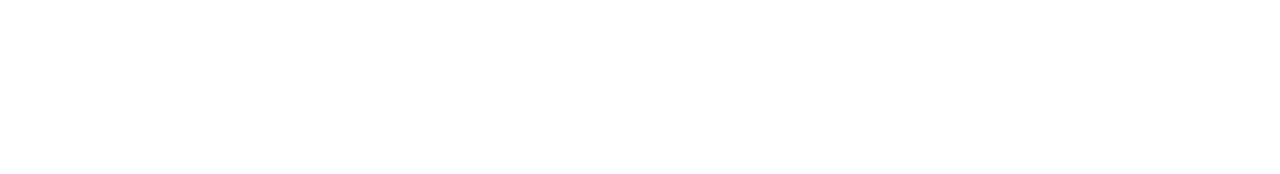
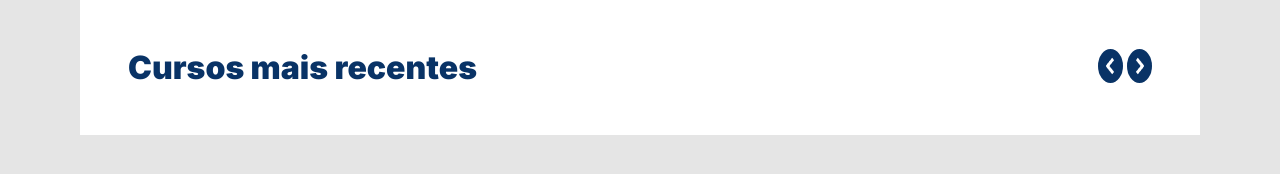
Before and after one commit to CassiaSotolani/carroussel, a plain HTML site: page index.html in a window 1280 px wide. Drawn offline with Linux system fonts and the light colour scheme.

Commit message:
Criando estrutura e style da section e cabeçalho

```diff
--- a/css/style.css
+++ b/css/style.css
@@ -10,3 +10,35 @@
     margin: 0;
     padding: 0;
 }
+
+.container {
+    width: 100vw;
+    height: 100vh;
+    background-color: var(--cor-de-fundo);
+}
+
+.container__section {
+    max-width: 1024px;
+    margin: 0 auto;
+    background-color: var(--cor-branca);
+    padding: 3rem;
+}
+
+.container__section-cabecalho {
+    display: flex;
+    justify-content: space-between;
+    align-items: center;
+}
+
+.container__section-cabecalho-titulo {
+    color: var(--cor-azul-forte);
+    font-family: var(--font-padrao);
+    font-weight: 900;
+    font-size: 2rem;
+}
+
+.container__section-cabecalho-setas {
+    background-color: var(--cor-azul-forte);
+    padding: 0.5rem;
+    border-radius: 50%;
+}
--- a/index.html
+++ b/index.html
@@ -9,7 +9,15 @@
     </head>
     <body>
         <main class="container">
-
+            <div class="container__section">
+                <div class="container__section-cabecalho">
+                    <h1 class="container__section-cabecalho-titulo">Cursos mais recentes</h1>
+                    <div>
+                        <img id="seta-anterior" class="container__section-cabecalho-setas" src="img/seta-esquerda.png" alt="Seta para esquerda">
+                        <img id="seta-proximo" class="container__section-cabecalho-setas" src="img/seta-direita.png" alt="Seta para direita">
+                    </div>
+                </div>
+            </div>
         </main>
         <script src="js/script.js"></script>
     </body>
```
Also changed, not shown: img/icon-carga-horaria.svg (added), img/img-curso.png (added), img/seta-direita.png (added), img/seta-esquerda.png (added).
